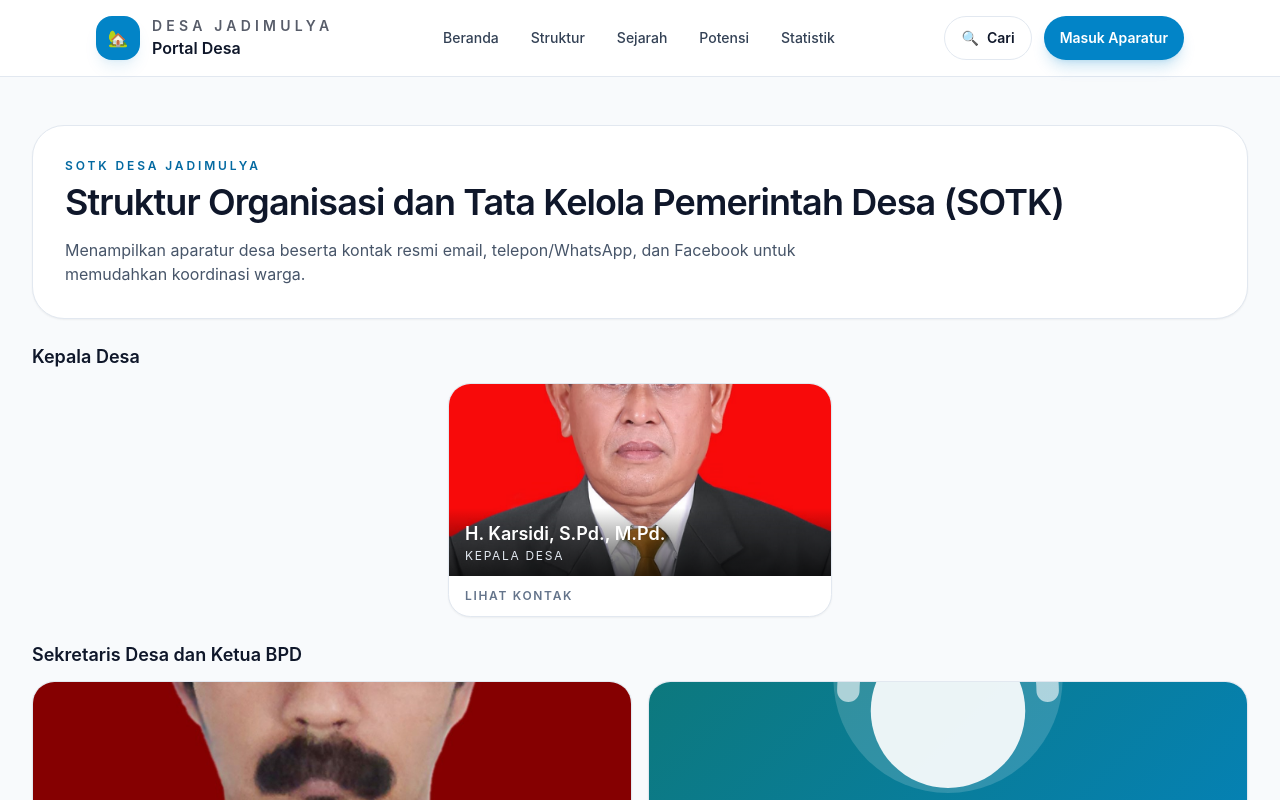
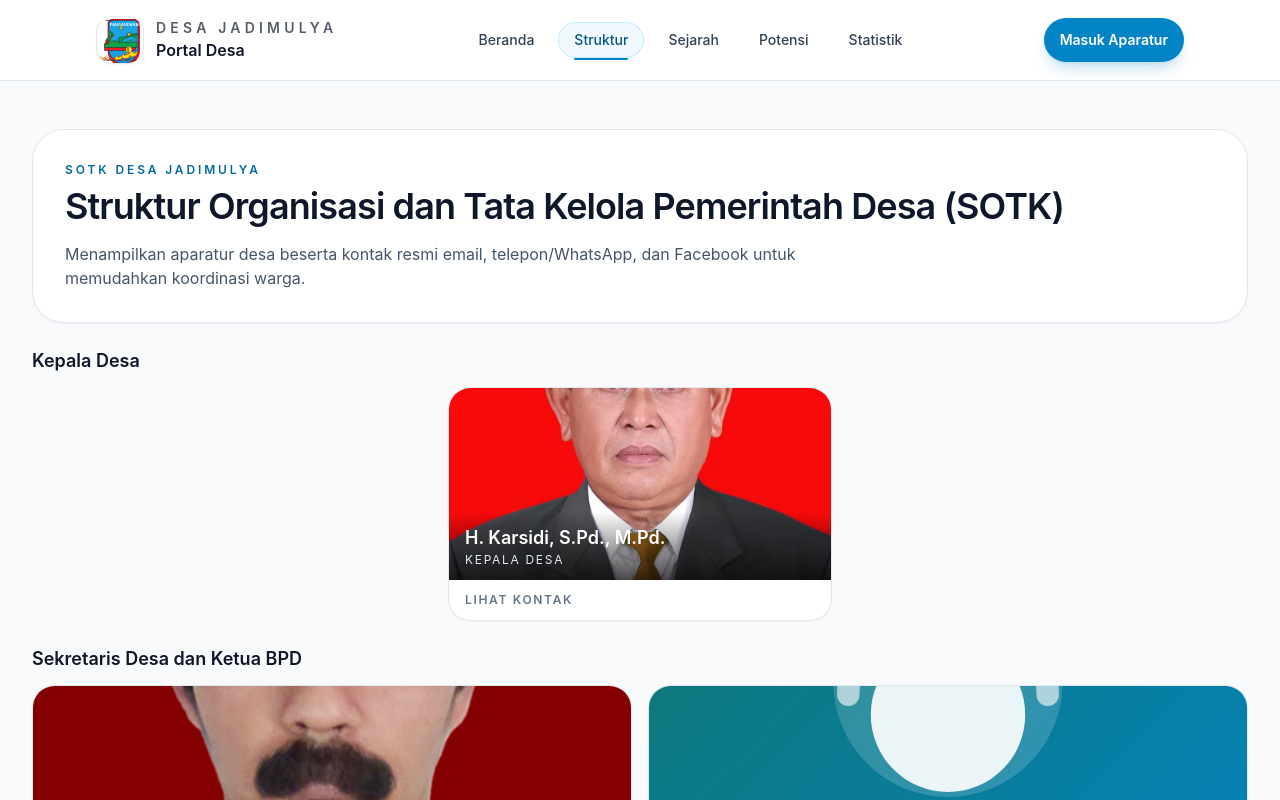
Before and after one commit to Wahhab2004/jadimulya, a Next.js app: page /struktur in a window 1280 px wide. Shown: the top 800 px of the page. Built offline with nearby package versions, Linux system fonts and the light colour scheme; no server answers.

Commit message:
feat: peningkatan header

```diff
--- a/app/components/Header.tsx
+++ b/app/components/Header.tsx
@@ -1,33 +1,151 @@
-import Link from 'next/link';
+"use client";
+
+import Image from "next/image";
+import Link from "next/link";
+import { useEffect, useState } from "react";
+import { usePathname } from "next/navigation";
+
+const navItems = [
+	{ href: "/", label: "Beranda" },
+	{ href: "/struktur", label: "Struktur" },
+	{ href: "/sejarah", label: "Sejarah" },
+	{ href: "/potensi", label: "Potensi" },
+	{ href: "/statistik", label: "Statistik" },
+];
 
 export default function Header() {
+	const pathname = usePathname();
+	const [isMenuOpen, setIsMenuOpen] = useState(false);
+
+	useEffect(() => {
+		setIsMenuOpen(false);
+	}, [pathname]);
+
 	return (
 		<header className="sticky top-0 z-30 border-b border-slate-200 bg-white/95 backdrop-blur-md">
-      <div className="mx-auto flex max-w-6xl items-center justify-between px-4 py-4 sm:px-6 lg:px-8">
+			<div className="mx-auto flex max-w-6xl flex-wrap items-center justify-between gap-3 px-4 py-4 sm:px-6 lg:flex-nowrap lg:px-8">
 				<Link href="/" className="flex items-center gap-3 text-slate-900">
-          <span className="grid h-11 w-11 place-items-center rounded-2xl bg-sky-600 text-white shadow-lg shadow-sky-600/10">🏡</span>
+					<span className="grid h-12 w-12 shrink-0 overflow-hidden rounded-2xl border border-slate-200 bg-white shadow-sm">
+						<Image
+							src="/images/logo-pangandaran.svg"
+							alt="Kabupaten Pangandaran"
+							width={48}
+							height={48}
+							className="h-full w-full object-cover"
+							priority
+						/>
+					</span>
 					<div>
-            <p className="text-sm font-semibold uppercase tracking-[0.3em] text-slate-900/70">Desa Jadimulya</p>
-            <p className="text-base font-semibold text-slate-900">Portal Desa</p>
+						<p className="text-sm font-semibold uppercase tracking-[0.3em] text-slate-900/70">
+							Desa Jadimulya
+						</p>
+						<p className="text-base font-semibold text-slate-900">
+							Portal Desa
+						</p>
 					</div>
 				</Link>
 
-        <nav className="hidden items-center gap-8 text-sm font-medium text-slate-700 md:flex">
-          <Link href="/" className="transition hover:text-slate-900">Beranda</Link>
-          <Link href="/struktur" className="transition hover:text-slate-900">Struktur</Link>
-          <Link href="/sejarah" className="transition hover:text-slate-900">Sejarah</Link>
-          <Link href="/potensi" className="transition hover:text-slate-900">Potensi</Link>
-          <Link href="/statistik" className="transition hover:text-slate-900">Statistik</Link>
+				<nav className="hidden items-center gap-2 text-sm font-medium md:flex">
+					{navItems.map((item) => {
+						const isActive =
+							item.href === "/"
+								? pathname === "/"
+								: pathname.startsWith(item.href);
+
+						return (
+							<Link
+								key={item.href}
+								href={item.href}
+								aria-current={isActive ? "page" : undefined}
+								className={`group relative rounded-full px-4 py-2 transition ${
+									isActive
+										? "bg-sky-50 text-sky-800 shadow-[inset_0_0_0_1px_rgba(56,189,248,0.24)]"
+										: "text-slate-700 hover:bg-sky-50 hover:text-sky-800"
+								}`}
+							>
+								{item.label}
+								<span
+									className={`absolute inset-x-4 -bottom-0.5 h-0.5 rounded-full bg-sky-600 transition ${
+										isActive
+											? "scale-x-100"
+											: "scale-x-0 group-hover:scale-x-100"
+									}`}
+								/>
+							</Link>
+						);
+					})}
 				</nav>
 
 				<div className="hidden items-center gap-3 md:flex">
-          <button type="button" className="inline-flex h-11 items-center justify-center rounded-full border border-slate-200 bg-white px-4 py-2 text-sm font-semibold text-slate-900 transition hover:bg-slate-50">
-            <span className="mr-2">🔍</span>
-            Cari
-          </button>
-          <Link href="/admin" className="inline-flex h-11 items-center justify-center rounded-full bg-sky-600 px-4 py-2 text-sm font-semibold text-white shadow-lg shadow-sky-600/20 transition hover:bg-sky-500">
+					<Link
+						href="/admin"
+						className="inline-flex h-11 items-center justify-center rounded-full bg-sky-600 px-4 py-2 text-sm font-semibold text-white shadow-lg shadow-sky-600/20 transition hover:bg-sky-500"
+					>
 						Masuk Aparatur
 					</Link>
+				</div>
+
+				<div className="ml-auto flex items-center gap-2 md:hidden">
+					<button
+						type="button"
+						onClick={() => setIsMenuOpen((value) => !value)}
+						className="inline-flex h-10 w-10 items-center justify-center rounded-full border border-slate-200 bg-white text-slate-700 transition hover:border-sky-200 hover:bg-sky-50 hover:text-sky-800"
+						aria-expanded={isMenuOpen}
+						aria-label="Buka menu navigasi"
+					>
+						<svg
+							viewBox="0 0 24 24"
+							className="h-5 w-5"
+							fill="none"
+							stroke="currentColor"
+							strokeWidth="1.9"
+							aria-hidden="true"
+						>
+							{isMenuOpen ? (
+								<path d="M6 6l12 12M18 6 6 18" />
+							) : (
+								<path d="M4 7h16M4 12h16M4 17h16" />
+							)}
+						</svg>
+					</button>
+				</div>
+
+				<div className={`w-full md:hidden ${isMenuOpen ? "block" : "hidden"}`}>
+					<div className="mt-2 rounded-3xl border border-slate-200 bg-white p-2 shadow-[0_18px_36px_-28px_rgba(15,23,42,0.28)]">
+						<nav className="grid gap-1">
+							{navItems.map((item) => {
+								const isActive =
+									item.href === "/"
+										? pathname === "/"
+										: pathname.startsWith(item.href);
+
+								return (
+									<Link
+										key={item.href}
+										href={item.href}
+										aria-current={isActive ? "page" : undefined}
+										className={`flex items-center justify-between rounded-2xl px-4 py-3 text-sm font-medium transition ${
+											isActive
+												? "bg-sky-50 text-sky-800"
+												: "text-slate-700 hover:bg-sky-50 hover:text-sky-800"
+										}`}
+									>
+										<span>{item.label}</span>
+										<span
+											className={`h-2 w-2 rounded-full bg-sky-600 transition ${isActive ? "opacity-100" : "opacity-0"}`}
+											aria-hidden="true"
+										/>
+									</Link>
+								);
+							})}
+							<Link
+								href="/admin"
+								className="mt-1 inline-flex items-center justify-center rounded-2xl bg-sky-600 px-4 py-3 text-sm font-semibold text-white shadow-lg shadow-sky-600/20 transition hover:bg-sky-500"
+							>
+								Masuk Aparatur
+							</Link>
+						</nav>
+					</div>
 				</div>
 			</div>
 		</header>
--- a/lib/homepage-store.ts
+++ b/lib/homepage-store.ts
@@ -49,7 +49,7 @@ export const initialHomepageContent: HomepageContent = {
   jelajahiLabel: 'Jelajahi Desa',
   jelajahiHref: '/potensi',
   logoKabupatenLabel: 'Kabupaten Pangandaran',
-  logoKabupatenImageUrl: '',
+  logoKabupatenImageUrl: '/images/logo-pangandaran.svg',
   heroSlides: [
     { id: 'slide-1', imageUrl: '/images/karsidi-kades.jpeg', caption: 'Perangkat Desa Jadimulya' },
     { id: 'slide-2', imageUrl: '/images/hero-bg.jpg', caption: 'Kantor Desa Jadimulya' },
```
Also changed, not shown: public/images/logo-pangandaran.svg (added). Lines whose indentation alone changed are shown as unchanged.
